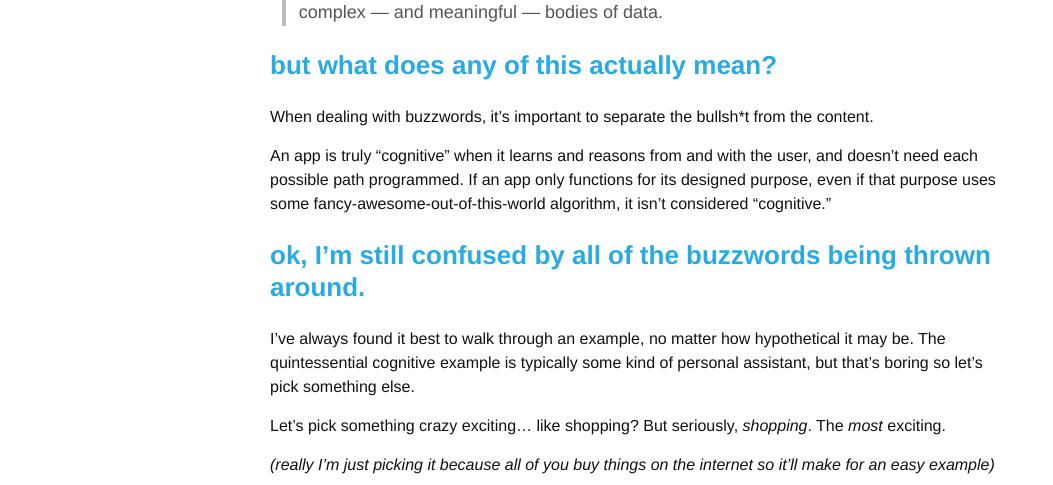
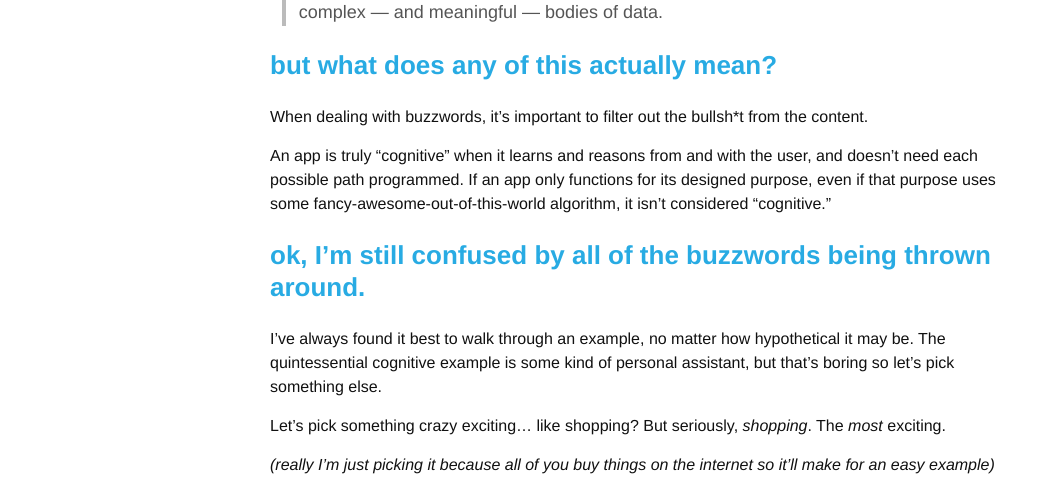
Before and after one commit to kauffecup/kauffecup.github.io, a Jekyll site: the page built from posts/_posts/2016-03-01-cognitive-applications.md, in a window 1280 px wide and 900 px high, scrolled down 630 px. Shown: the part 152-637 px from the top of the window, without its empty margins (0-1053 px from the left). Built offline with Jekyll 4.4.1, drawn with Linux system fonts in a browser that asks for light colours; comment, search, counter and statistics services are not loaded.

Commit message:
EDITS: small typos, etc.

```diff
--- a/posts/_posts/2016-03-01-cognitive-applications.md
+++ b/posts/_posts/2016-03-01-cognitive-applications.md
@@ -9,10 +9,9 @@
 ---
 
 The more I interact with "smart apps" (and people talking about their own
-"smart apps") that are "based on machine learning," the
-more I hear the word "cognitive" being thrown around. But what actually does
-this imply? What is a cognitive application? Can I make my app smarter? Can I
-make my app *cognitive*?
+"smart apps") that are "based on machine learning," the more I hear the word
+"cognitive" being thrown around. But what actually does this imply? What is a
+cognitive application? Can I make my app smarter? Can I make my app *cognitive*?
 
 There's really no better starting point than this blunt quote from
 [Wikipedia][wkp]:
@@ -28,7 +27,7 @@
 
 ### but what does any of this actually mean?
 
-When dealing with buzzwords, it's important to separate the bullsh*t from the
+When dealing with buzzwords, it's important to filter out the bullsh*t from the
 content.
 
 An app is truly "cognitive" when it learns and reasons from and with the user,
@@ -39,8 +38,8 @@
 ### ok, I'm still confused by all of the buzzwords being thrown around.
 
 I've always found it best to walk through an example, no matter how hypothetical
-it may be. The quintessential cognitive example is typically some kind of
-personal assistant, but that's boring so let's pick something else.
+it may be. The quintessential cognitive example is some kind of personal
+assistant, but that's boring so let's pick something else.
 
 Let's pick something crazy exciting... like shopping? But seriously, *shopping*.
 The *most* exciting.
```
